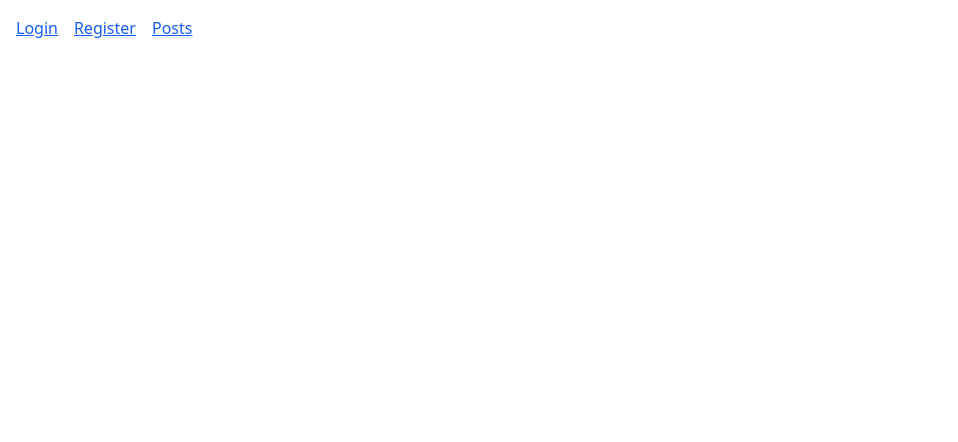
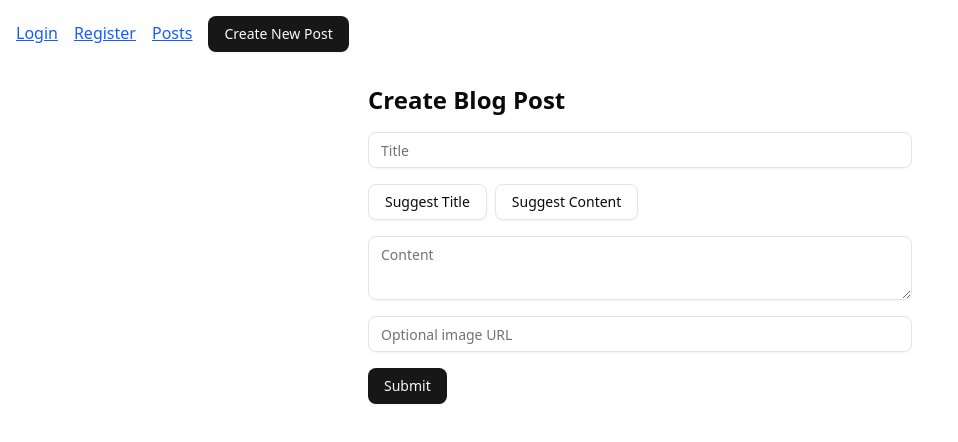
Before and after one commit to bharathkumaarr/blog, a React (Vite) app in the folder client/: page /create in a window 1280 px wide. Before the commit this address had no page. Shown: the top 442 px of the page, without its empty margins (0-958 px from the left). Built offline with nearby package versions, Linux system fonts and the light colour scheme.

Commit message:
create page added and routed

```diff
--- a/client/src/App.jsx
+++ b/client/src/App.jsx
@@ -3,6 +3,11 @@ import  Login from "./pages/Login";
 import  Register from "./pages/Register";
 import Posts from "./pages/Posts";
 import PostDetail from "./pages/PostDetail";
+import CreatePost from "./pages/CreatePost";
+
+import { Button } from "@/components/ui/button";
+
+
 
 
 
@@ -16,12 +21,16 @@ function App() {
         <Link to='/login' className="text-blue-600 underline">Login</Link>
         <Link to='/register' className="text-blue-600 underline">Register</Link>
         <Link to="/posts" className="text-blue-600 underline">Posts</Link>
+        <Link to="/create">
+          <Button>Create New Post</Button>
+        </Link>
       </nav>
       <Routes>
         <Route path="/login" element={<Login />} />
         <Route path="/register" element={<Register />} />
         <Route path="/posts" element={<Posts />} />
         <Route path="/post/:id" element={<PostDetail />} />
+        <Route path="/create" element={<CreatePost />} />
       </Routes>
     </div>
 
--- /dev/null
+++ b/client/src/components/ui/textarea.jsx
@@ -0,0 +1,20 @@
+import * as React from "react"
+
+import { cn } from "@/lib/utils"
+
+function Textarea({
+  className,
+  ...props
+}) {
+  return (
+    (<textarea
+      data-slot="textarea"
+      className={cn(
+        "border-input placeholder:text-muted-foreground focus-visible:border-ring focus-visible:ring-ring/50 aria-invalid:ring-destructive/20 dark:aria-invalid:ring-destructive/40 aria-invalid:border-destructive dark:bg-input/30 flex field-sizing-content min-h-16 w-full rounded-md border bg-transparent px-3 py-2 text-base shadow-xs transition-[color,box-shadow] outline-none focus-visible:ring-[3px] disabled:cursor-not-allowed disabled:opacity-50 md:text-sm",
+        className
+      )}
+      {...props} />)
+  );
+}
+
+export { Textarea }
--- /dev/null
+++ b/client/src/pages/CreatePost.jsx
@@ -0,0 +1,69 @@
+import { useState } from "react";
+import { Input } from "@/components/ui/input";
+import { Textarea } from "@/components/ui/textarea";
+import { Button } from "@/components/ui/button";
+import { useSelector } from "react-redux";
+import { useNavigate } from "react-router-dom";
+
+
+
+function CreatePost() {
+    const [title, setTitle] = useState("");
+    const [content, setContent] = useState("");
+    const [image, setImage] = useState("");
+    const [msg, setMsg] = useState("");
+    const navigate = useNavigate();
+    const token = useSelector(state => state.auth.token);
+
+    const handleSubmit = async () => {
+
+        try {
+        const res = await fetch("http://localhost:3000/api/posts", {
+            method: "POST",
+            headers: {
+            "Content-Type": "application/json",
+            Authorization: `Bearer ${token}`,
+            },
+            body: JSON.stringify({ title, content, image }),
+        });
+
+        const data = await res.json();
+        if (res.ok) {
+            navigate("/posts");
+        } else {
+            setMsg(data.error || "Failed to create post");
+        }
+        } catch (err) {
+        setMsg("Something went wrong");
+        }
+    };
+
+    const suggestTitle = () => {
+        setTitle("10 Productivity Tips for Developers");
+    };
+
+    const suggestContent = () => {
+        setContent("Here are 10 practical and actionable productivity tips for software developers...");
+    };
+
+
+  return (
+   <div className="max-w-xl mx-auto p-4 space-y-4">
+      <h2 className="text-2xl font-bold">Create Blog Post</h2>
+
+      <Input placeholder="Title" value={title} onChange={e => setTitle(e.target.value)} />
+      <div className="flex gap-2">
+        <Button variant="outline" onClick={suggestTitle}>Suggest Title</Button>
+        <Button variant="outline" onClick={suggestContent}>Suggest Content</Button>
+      </div>
+
+      <Textarea rows="6" placeholder="Content" value={content} onChange={e => setContent(e.target.value)} />
+      <Input placeholder="Optional image URL" value={image} onChange={e => setImage(e.target.value)} />
+
+      <Button onClick={handleSubmit}>Submit</Button>
+      {msg && <p className="text-sm text-red-500">{msg}</p>}
+    </div>
+  )
+}
+
+export default CreatePost
```
